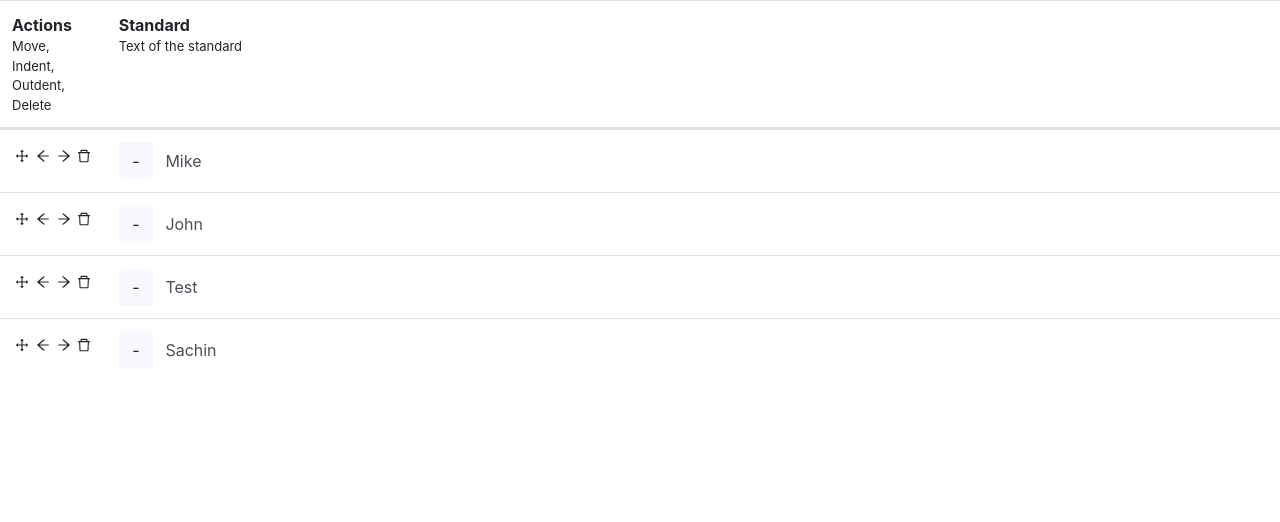
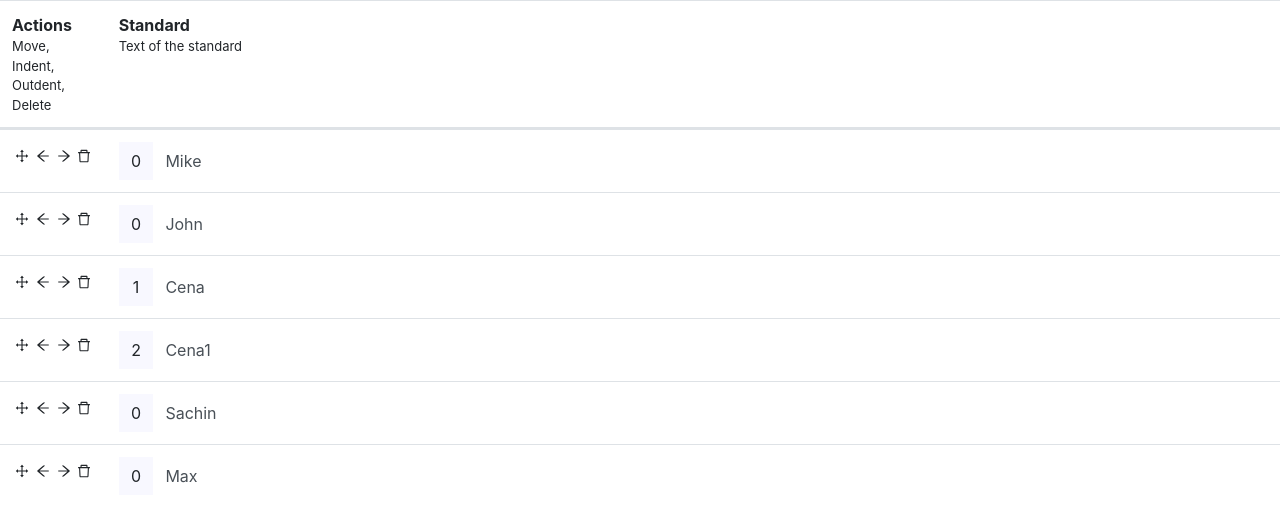
Before and after one commit to 5achinJani/table-dnd-tree, a React (Create React App) app: page / in a window 1280 px wide. Shown: the top 522 px of the page. Built offline with nearby package versions, Linux system fonts and the light colour scheme.

Commit message:
integrated getSourceValues to get the parent with child's index and onDelete with parent-child deletion.

```diff
--- a/src/containers/TableContainer.tsx
+++ b/src/containers/TableContainer.tsx
@@ -3,7 +3,7 @@ import { IData } from "../types";
 import { Table, Row } from "../components/react-bootstrap";
 import { DragDropContext, Droppable, Draggable } from "react-beautiful-dnd";
 import { IDataRow } from "../types";
-import { moveArrayElements } from "../utils";
+import { getSourceValues, moveArrayElements } from "../utils";
 
 import {
   AiOutlineDrag,
@@ -15,23 +15,33 @@ import { useMount } from "react-use";
 
 const dataSource = [
   {
-    id: "1",
+    id: "0",
     body: "Mike",
     indent: 0,
   },
   {
-    id: "2",
+    id: "1",
     body: "John",
     indent: 0,
   },
   {
+    id: "2",
+    body: "Cena",
+    indent: 1,
+  },
+  {
     id: "3",
-    body: "Test",
-    indent: 0,
+    body: "Cena1",
+    indent: 2,
   },
   {
     id: "4",
     body: "Sachin",
+    indent: 0,
+  },
+  {
+    id: "5",
+    body: "Max",
     indent: 0,
   },
 ];
@@ -52,7 +62,24 @@ export const TableContainer = () => {
     setData(cloned_data);
   };
 
-  const onDelete = ({ index }: { index: number }) => {};
+  const onDelete = ({ index }: { index: number }) => {
+    const { source_from_index, source_to_index } = getSourceValues({
+      array: data,
+      source_from_index: index,
+    });
+
+    const updated_data = data.filter((value, index) => {
+      if (index >= source_from_index && index <= source_to_index) {
+        return false;
+      }
+
+      return true;
+    });
+
+    setData(updated_data);
+
+    //console.log({ updated_data });
+  };
 
   const onIndent = ({ index }: { index: number }) => {
     const cloned_data = [...data];
@@ -164,7 +191,9 @@ export const TableContainer = () => {
                                 className=""
                                 role="button"
                                 title="Delete"
-                                onClick={() => {}}
+                                onClick={() => {
+                                  onDelete({ index });
+                                }}
                               >
                                 <AiOutlineDelete />
                               </div>
@@ -180,7 +209,7 @@ export const TableContainer = () => {
                                   backgroundColor: "ghostwhite",
                                 }}
                               >
-                                -
+                                {row.indent}
                               </div>
                               <input
                                 type="text"
--- a/src/utils/index.ts
+++ b/src/utils/index.ts
@@ -53,3 +53,27 @@ export const moveArrayElements = (params: IMoveArrayItemsParams) => {
   console.log(res);
   return res;
 };
+
+/**
+ *
+ * @returns the index of source(source_from_index) and its last child(source_to_index)
+ */
+export const getSourceValues = ({
+  source_from_index,
+  array,
+}: {
+  source_from_index: number;
+  array: IData;
+}) => {
+  let source_to_index: number = source_from_index;
+  for (let index = source_from_index + 1; index < array.length; index++) {
+    const element = array[index];
+
+    if (element.indent <= array[source_from_index].indent) {
+      break;
+    } else {
+      source_to_index = index;
+    }
+  }
+  return { source_from_index, source_to_index };
+};
```
